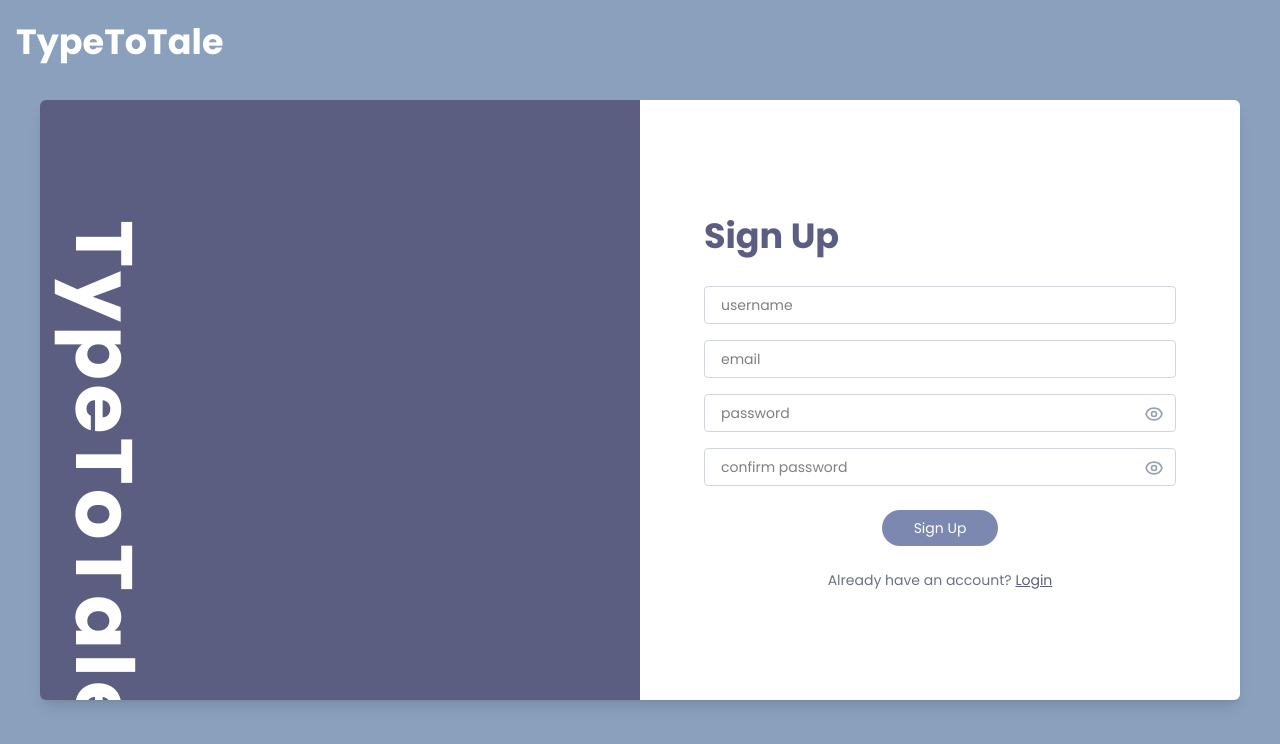
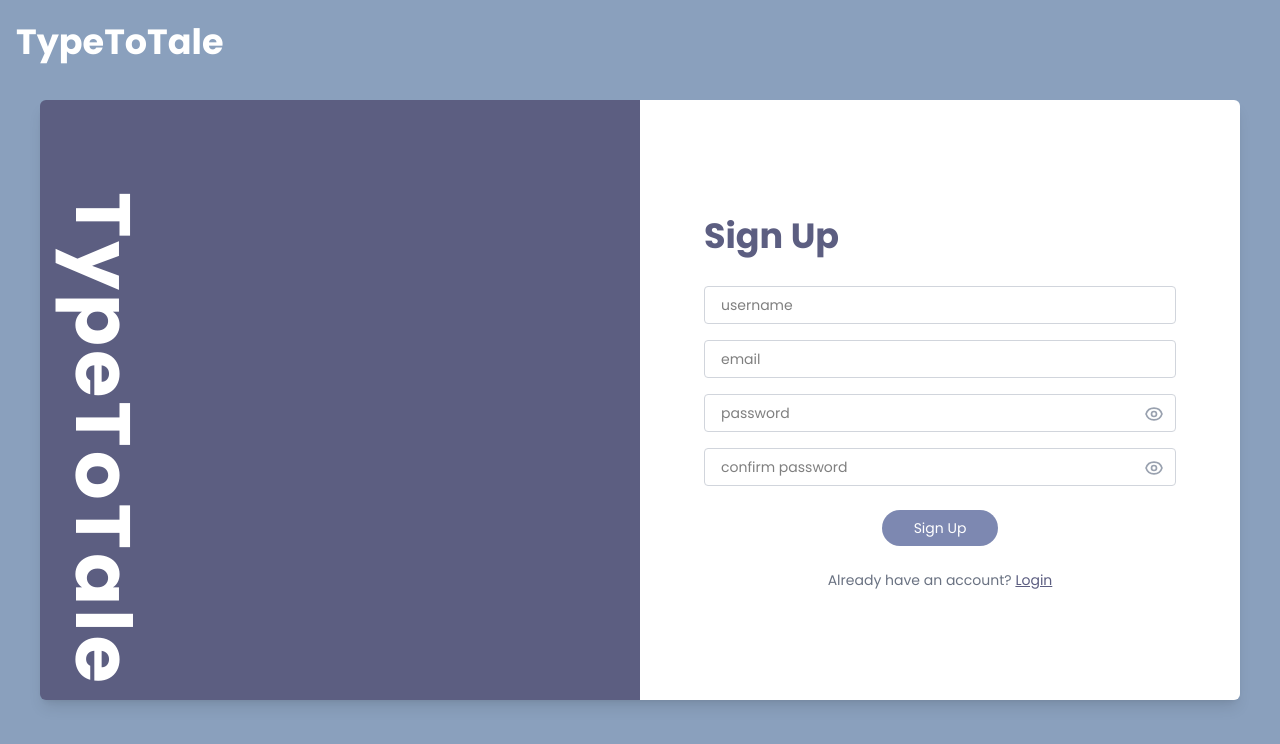
Before and after one commit to AokKub/TypeToTell, a React (Vite) app in the folder frontend/: page /signup in a window 1280 px wide. Shown: the top 744 px of the page. Built offline with nearby package versions, Linux system fonts and the light colour scheme.

Commit message:
update font and text size

```diff
--- a/frontend/src/components/LoginComponent.jsx
+++ b/frontend/src/components/LoginComponent.jsx
@@ -67,8 +67,8 @@ export default function LoginComponent() {
       <div className="flex w-[1200px] h-[600px] rounded-md shadow-lg overflow-hidden">
         {/* Left Panel */}
         <div className="w-[600px] bg-[#5C5E81] relative">
-          <div className="absolute bottom-120 left-6 transform -rotate-270 origin-bottom-left">
-            <p className="text-white text-[80px] font-bold tracking-wider leading-none">
+          <div className="absolute bottom-127 left-6 transform -rotate-270 origin-bottom-left">
+            <p className="text-white text-[77px] font-bold tracking-wider leading-none">
               TypeToTale
             </p>
           </div>
--- a/frontend/src/components/SignUpComponent.jsx
+++ b/frontend/src/components/SignUpComponent.jsx
@@ -68,8 +68,8 @@ export default function SignUpComponent() {
 
       <div className="flex w-[1200px] h-[600px] rounded-md shadow-lg overflow-hidden">
         <div className="w-[600px] bg-[#5C5E81] relative">
-          <div className="absolute bottom-120 left-6 transform -rotate-270 origin-bottom-left">
-            <p className="text-white text-[80px] font-bold tracking-wider leading-none">
+          <div className="absolute bottom-127 left-6 transform -rotate-270 origin-bottom-left">
+            <p className="text-white text-[77px] font-bold tracking-wider leading-none">
               TypeToTale
             </p>
           </div>
```
